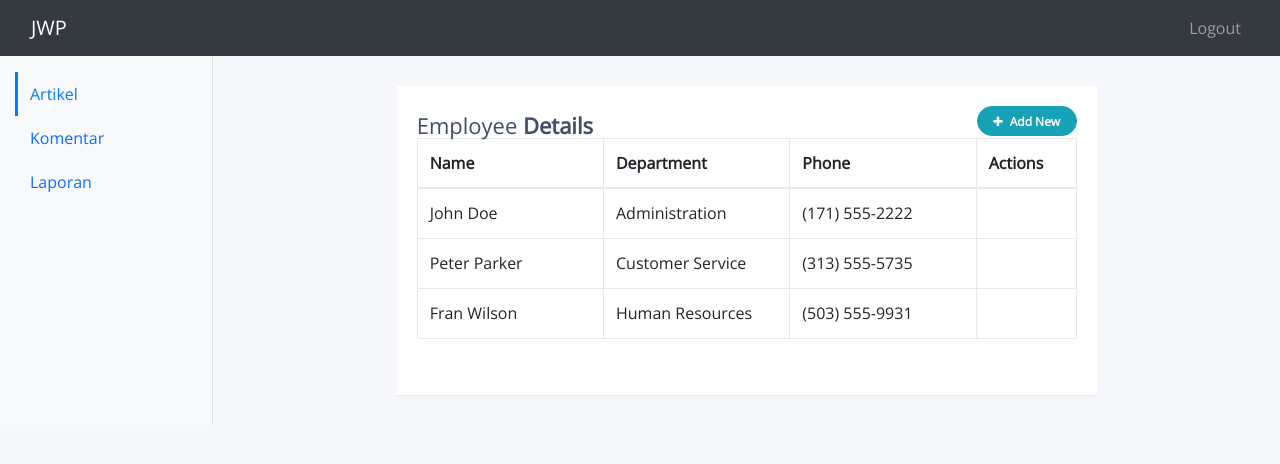
After one commit to ilhmrrm/jwp, a PHP site: page /admin/daftar_artikel.php in a window 1280 px wide. The commit adds this page. Shown: the top 464 px of the page. Run offline with PHP 8.4, Linux system fonts and the light colour scheme.

Commit message:
php from lepkom

```diff
--- /dev/null
+++ b/admin/daftar_artikel.php
@@ -0,0 +1,262 @@
+<!-- Dashboard admin -->
+<!DOCTYPE html>
+<html>
+
+<head>
+    <title>Dashboard Admin</title>
+    <!-- Tambahkan link CSS untuk Bootstrap -->
+    <link href="https://cdnjs.cloudflare.com/ajax/libs/bootstrap/5.3.0/css/bootstrap.min.css" rel="stylesheet">
+    <link rel="stylesheet" href="https://fonts.googleapis.com/css?family=Roboto|Varela+Round|Open+Sans">
+    <link rel="stylesheet" href="https://stackpath.bootstrapcdn.com/bootstrap/4.5.0/css/bootstrap.min.css">
+    <link rel="stylesheet" href="https://fonts.googleapis.com/icon?family=Material+Icons">
+    <link rel="stylesheet" href="https://maxcdn.bootstrapcdn.com/font-awesome/4.7.0/css/font-awesome.min.css">
+    <script src="https://code.jquery.com/jquery-3.5.1.min.js"></script>
+    <script src="https://cdn.jsdelivr.net/npm/popper.js@1.16.0/dist/umd/popper.min.js"></script>
+    <script src="https://stackpath.bootstrapcdn.com/bootstrap/4.5.0/js/bootstrap.min.js"></script>
+    <style>
+        .sidebar {
+            box-shadow: inset -1px 0 0 rgba(0, 0, 0, 0.1);
+        }
+
+        .sidebar .nav-link {
+            padding: 10px 15px;
+            position: relative;
+        }
+
+        .sidebar .nav-link.active {
+            background-color: #f8f9fa;
+            box-shadow: inset 3px 0 0 #007bff;
+            color: #007bff;
+        }
+
+        .sidebar .nav-link.active::before {
+            content: "";
+            position: absolute;
+            top: 0;
+            left: 0;
+            height: 100%;
+            width: 3px;
+            background-color: #007bff;
+        }
+
+        body {
+            color: #404E67;
+            background: #F5F7FA;
+            font-family: 'Open Sans', sans-serif;
+        }
+
+        .table-wrapper {
+            width: 700px;
+            margin: 30px auto;
+            background: #fff;
+            padding: 20px;
+            box-shadow: 0 1px 1px rgba(0, 0, 0, .05);
+        }
+
+        .table-title {
+            padding-bottom: 10px;
+            margin: 0 0 10px;
+        }
+
+        .table-title h2 {
+            margin: 6px 0 0;
+            font-size: 22px;
+        }
+
+        .table-title .add-new {
+            float: right;
+            height: 30px;
+            font-weight: bold;
+            font-size: 12px;
+            text-shadow: none;
+            min-width: 100px;
+            border-radius: 50px;
+            line-height: 13px;
+        }
+
+        .table-title .add-new i {
+            margin-right: 4px;
+        }
+
+        table.table {
+            table-layout: fixed;
+        }
+
+        table.table tr th,
+        table.table tr td {
+            border-color: #e9e9e9;
+        }
+
+        table.table th i {
+            font-size: 13px;
+            margin: 0 5px;
+            cursor: pointer;
+        }
+
+        table.table th:last-child {
+            width: 100px;
+        }
+
+        table.table td a {
+            cursor: pointer;
+            display: inline-block;
+            margin: 0 5px;
+            min-width: 24px;
+        }
+
+        table.table td a.add {
+            color: #27C46B;
+        }
+
+        table.table td a.edit {
+            color: #FFC107;
+        }
+
+        table.table td a.delete {
+            color: #E34724;
+        }
+
+        table.table td i {
+            font-size: 19px;
+        }
+
+        table.table td a.add i {
+            font-size: 24px;
+            margin-right: -1px;
+            position: relative;
+            top: 3px;
+        }
+
+        table.table .form-control {
+            height: 32px;
+            line-height: 32px;
+            box-shadow: none;
+            border-radius: 2px;
+        }
+
+        table.table .form-control.error {
+            border-color: #f50000;
+        }
+
+        table.table td .add {
+            display: none;
+        }
+    </style>
+</head>
+
+<body>
+
+    <!-- Navbar -->
+    <nav class="navbar navbar-expand-lg navbar-dark bg-dark">
+        <div class="container-fluid">
+            <a class="navbar-brand" href="#">JWP</a>
+            <div class="collapse navbar-collapse justify-content-end" id="navbarNav">
+                <ul class="navbar-nav">
+                    <li class="nav-item">
+                        <a class="nav-link" href="logout.php">Logout</a>
+                    </li>
+                </ul>
+            </div>
+        </div>
+    </nav>
+
+    <!-- Sidebar -->
+    <div class="container-fluid">
+        <div class="row">
+            <nav class="col-md-2 col-lg-2 d-md-block bg-light sidebar">
+                <div class="position-sticky pt-3">
+                    <ul class="nav flex-column">
+                        <li class="nav-item">
+                            <a class="nav-link active" href="daftar_artikel.php">Artikel</a>
+                        </li>
+                        <li class="nav-item">
+                            <a class="nav-link" href="#">Komentar</a>
+                        </li>
+                        <li class="nav-item">
+                            <a class="nav-link" href="#">Laporan</a>
+                        </li>
+                    </ul>
+                </div>
+            </nav>
+
+            <!-- Main Content -->
+            <main class="col-md-10 col-lg-10 ms-sm-auto px-md-4">
+                <div class="table-wrapper">
+                    <div class="table-title">
+                        <div class="row">
+                            <div class="col-sm-8">
+                                <h2>Employee <b>Details</b></h2>
+                            </div>
+                            <div class="col-sm-4">
+                                <button type="button" class="btn btn-info add-new" onclick="window.location.href='input_artikel.php'"><i class="fa fa-plus"></i> Add New</button>
+                        </div>
+                    </div>
+                    <table class="table table-bordered">
+                        <thead>
+                            <tr>
+                                <th>Name</th>
+                                <th>Department</th>
+                                <th>Phone</th>
+                                <th>Actions</th>
+                            </tr>
+                        </thead>
+                        <tbody>
+                            <tr>
+                                <td>John Doe</td>
+                                <td>Administration</td>
+                                <td>(171) 555-2222</td>
+                                <td>
+                                    <a class="add" title="Add" data-toggle="tooltip"><i class="material-icons">&#xE03B;</i></a>
+                                    <a class="edit" title="Edit" data-toggle="tooltip"><i class="material-icons">&#xE254;</i></a>
+                                    <a class="delete" title="Delete" data-toggle="tooltip"><i class="material-icons">&#xE872;</i></a>
+                                </td>
+                            </tr>
+                            <tr>
+                                <td>Peter Parker</td>
+                                <td>Customer Service</td>
+                                <td>(313) 555-5735</td>
+                                <td>
+                                    <a class="add" title="Add" data-toggle="tooltip"><i class="material-icons">&#xE03B;</i></a>
+                                    <a class="edit" title="Edit" data-toggle="tooltip"><i class="material-icons">&#xE254;</i></a>
+                                    <a class="delete" title="Delete" data-toggle="tooltip"><i class="material-icons">&#xE872;</i></a>
+                                </td>
+                            </tr>
+                            <tr>
+                                <td>Fran Wilson</td>
+                                <td>Human Resources</td>
+                                <td>(503) 555-9931</td>
+                                <td>
+                                    <a class="add" title="Add" data-toggle="tooltip"><i class="material-icons">&#xE03B;</i></a>
+                                    <a class="edit" title="Edit" data-toggle="tooltip"><i class="material-icons">&#xE254;</i></a>
+                                    <a class="delete" title="Delete" data-toggle="tooltip"><i class="material-icons">&#xE872;</i></a>
+                                </td>
+                            </tr>
+                        </tbody>
+                    </table>
+                </div>
+            </main>
+            <!-- End of main content -->
+        </div>
+    </div>
+
+    <!-- Tambahkan script JavaScript untuk Bootstrap -->
+    <script src="https://cdnjs.cloudflare.com/ajax/libs/bootstrap/5.3.0/js/bootstrap.bundle.min.js"></script>
+
+    <script>
+        // Tambahkan script JavaScript berikut untuk menambahkan efek pada sidebar saat diklik
+        const navLinks = document.querySelectorAll('.nav-link');
+
+        navLinks.forEach(link => {
+            link.addEventListener('click', () => {
+                navLinks.forEach(link => {
+                    link.classList.remove('active');
+                });
+
+                link.classList.add('active');
+            });
+        });
+    </script>
+
+</body>
+
+</html>
--- a/admin.php
+++ b/admin/dashboard_admin.php
@@ -1,3 +1,4 @@
+<!-- Dashboard admin -->
 <!DOCTYPE html>
 <html>
 
@@ -43,7 +44,7 @@
             <div class="collapse navbar-collapse justify-content-end" id="navbarNav">
                 <ul class="navbar-nav">
                     <li class="nav-item">
-                        <a class="nav-link" href="#">Logout</a>
+                        <a class="nav-link" href="logout.php">Logout</a>
                     </li>
                 </ul>
             </div>
@@ -57,7 +58,7 @@
                 <div class="position-sticky pt-3">
                     <ul class="nav flex-column">
                         <li class="nav-item">
-                            <a class="nav-link active" href="#">Artikel</a>
+                            <a class="nav-link active" href="daftar_artikel.php">Artikel</a>
                         </li>
                         <li class="nav-item">
                             <a class="nav-link" href="#">Komentar</a>
--- /dev/null
+++ b/admin/logout.php
@@ -0,0 +1,5 @@
+<?php
+	session_start();
+	session_destroy();
+	echo '<script>window.location="../login.php"</script>';
+?>
--- a/login.php
+++ b/login.php
@@ -1,5 +1,5 @@
 <?php
-include("database.php");
+include("./database/database.php");
 error_reporting(0);
 session_start();
 
@@ -13,7 +13,7 @@ if (isset($_POST['submit'])) {
         $res = mysqli_fetch_object($res);
         $_SESSION['status_login'] = true;
         $_SESSION['a_global'] = $res;
-        echo '<script>window.location="admin.php"</script>';
+        echo '<script>window.location="./admin/dashboard_admin.php"</script>';
     } else {
         echo "<script>alert('Email atau password Anda salah. Silahkan coba lagi!')</script>";
     }
```
Also changed, not shown: admin/input_artikel.php (added, +52 -0 lines), admin/process_article.php (added, +61 -0 lines), database/database.php (renamed from database.php), news_article.php (deleted), uploads/648ab791888672.54247645.jpg (added), uploads/648ac410b21c30.68326240.jpg (added).
